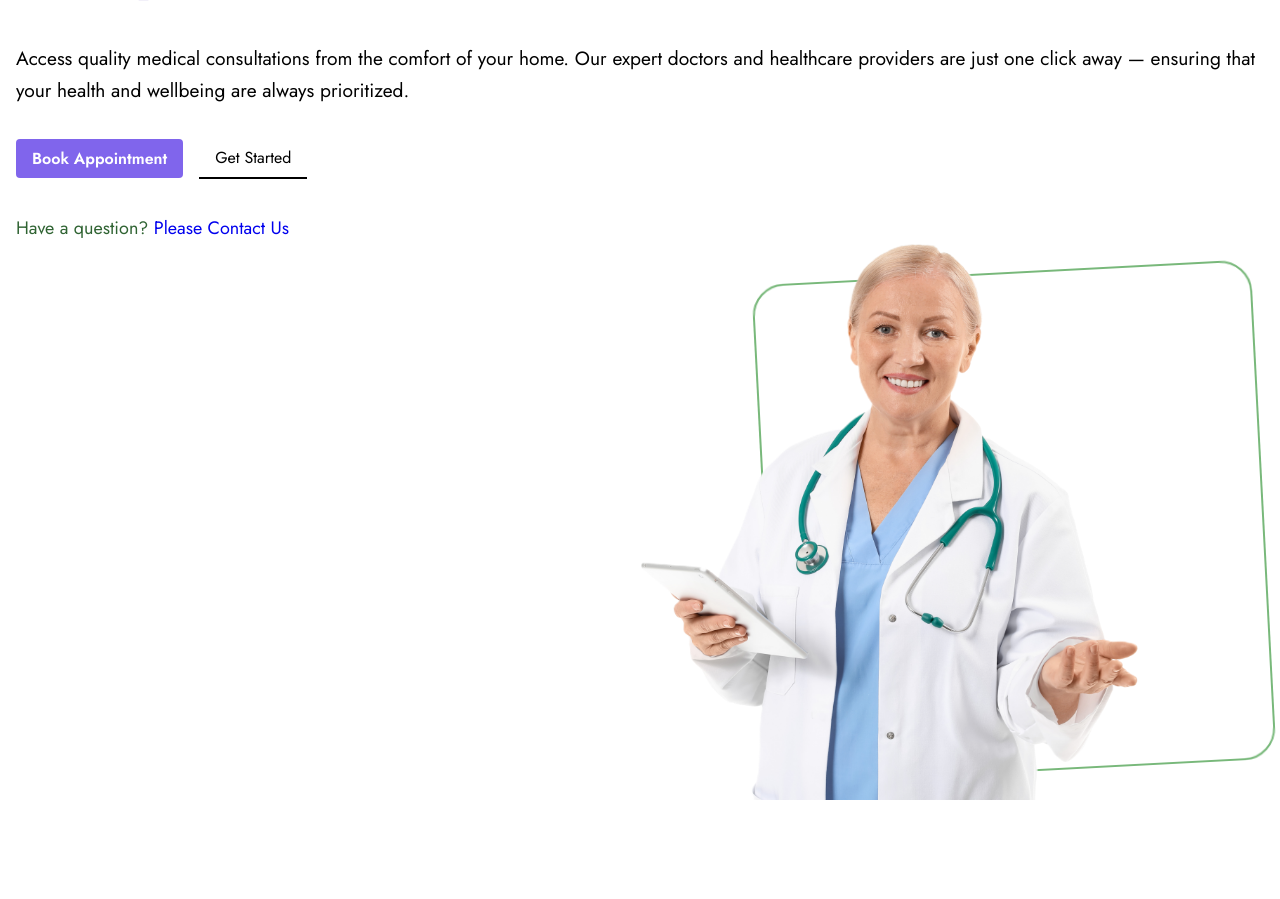
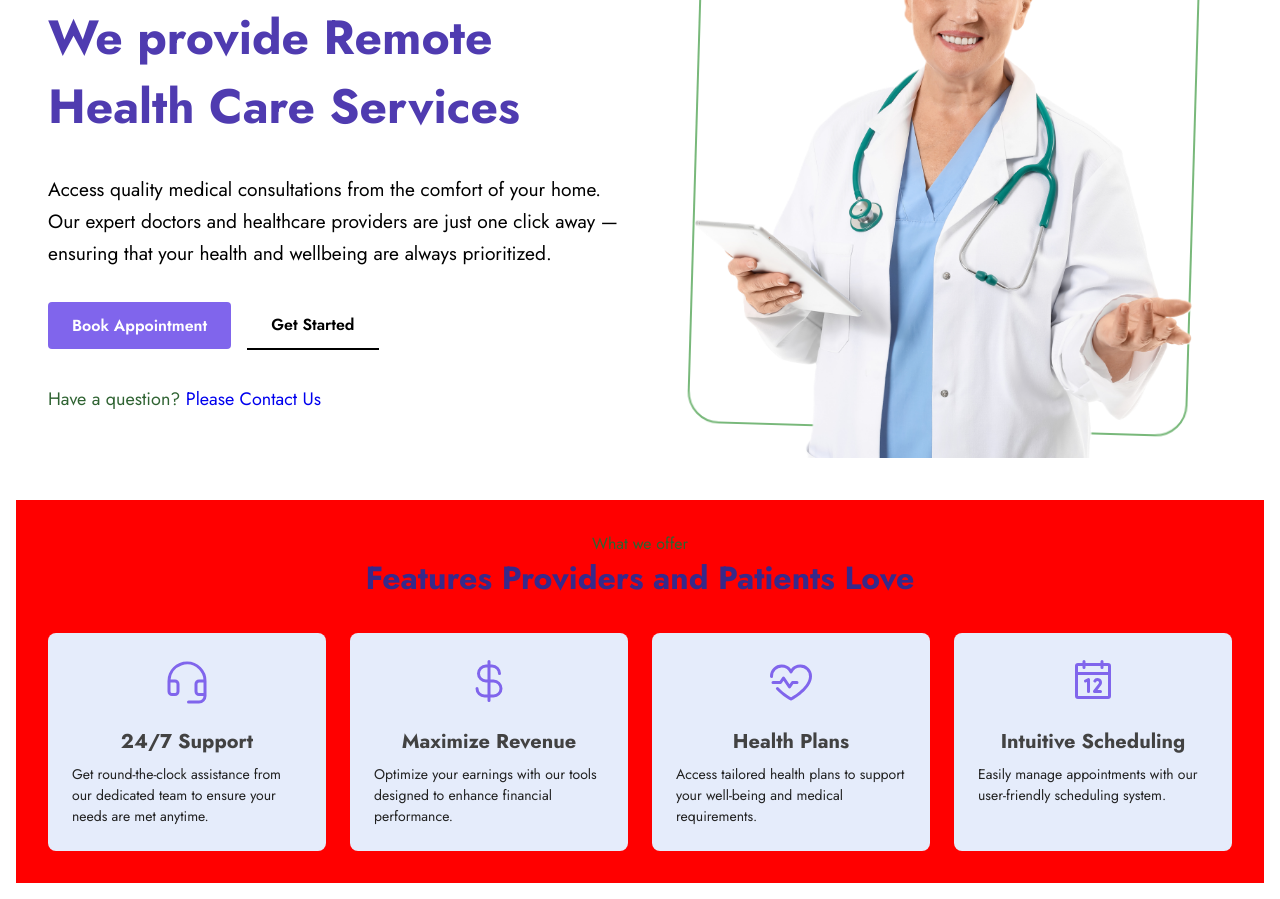
Before and after one commit to cobrianz/Beta-health, a React (Create React App) app: page / in a window 1280 px wide. Shown: the part 260-1159 px from the top of the page. Before the commit the page ends 1076 px from the top, so only its background shows below. Built offline with nearby package versions, Linux system fonts and the light colour scheme.

Commit message:
first commit

```diff
--- /dev/null
+++ b/src/Data/features.js
@@ -0,0 +1,35 @@
+import {
+  Headset,
+  CurrencyDollar,
+  Heartbeat,
+  Calendar,
+} from "@phosphor-icons/react";
+
+const featuresData = [
+  {
+    icon: <Headset size={48} color="#8065ec" />,
+    title: "24/7 Support",
+    description:
+      "Get round-the-clock assistance from our dedicated team to ensure your needs are met anytime.",
+  },
+  {
+    icon: <CurrencyDollar size={48} color="#8065ec" />,
+    title: "Maximize Revenue",
+    description:
+      "Optimize your earnings with our tools designed to enhance financial performance.",
+  },
+  {
+    icon: <Heartbeat size={48} color="#8065ec" />,
+    title: "Health Plans",
+    description:
+      "Access tailored health plans to support your well-being and medical requirements.",
+  },
+  {
+    icon: <Calendar size={48} color="#8065ec" />,
+    title: "Intuitive Scheduling",
+    description:
+      "Easily manage appointments with our user-friendly scheduling system.",
+  },
+];
+
+export default featuresData;
--- /dev/null
+++ b/src/components/Features.jsx
@@ -0,0 +1,21 @@
+import featuresData from "../Data/features";
+
+const Features = () => {
+  return (
+      <section className="features-section">
+          <span className="green">What we offer</span>
+      <h2>Features Providers and Patients Love</h2>
+      <div className="features-grid">
+        {featuresData.map((feature, index) => (
+          <div key={index} className="feature-card">
+            <div className="feature-icon">{feature.icon}</div>
+            <h3>{feature.title}</h3>
+            <p>{feature.description}</p>
+          </div>
+        ))}
+      </div>
+    </section>
+  );
+};
+
+export default Features;
--- a/src/index.css
+++ b/src/index.css
@@ -10,11 +10,8 @@
   list-style: none;
 }
 
-body{
-  font-family: 'Jost', sans-serif;
-}
-
 :root {
+  --bg-color: #E5ECFB;
   --black: #000000;
   --white: #ffffff;;
   --gray-400: #9e9e9e;
@@ -63,8 +60,12 @@ body{
   --spacing-xl: 32px;
 }
 
+body{
+  font-family: 'Jost', sans-serif;
+}
+
 .container {
-  max-width: 1800px;
+  max-width: 1600px;
   margin: 0 auto;
   padding: var(--spacing-md);
 }
@@ -133,10 +134,15 @@ body{
   justify-content: center;
 }
 
+/* HERO STYLING */
+
 .hero {
   min-height: 80vh;
   display: flex;
   flex-wrap: wrap;
+  gap: 2rem;
+  width: 100%;
+  padding: 2rem;
 }
 
 .hero-left {
@@ -144,24 +150,23 @@ body{
   display: flex;
   flex-direction: column;
   justify-content: center;
-  min-width: 500px;
   gap: var(--spacing-xl);
+  min-width: 300px;
 }
 
 .hero-left span {
   color: var(--green-700);
-  font-size: 18px;
+  font-size: 1.125rem;
 }
 
 .hero-left h1 {
-  font-size: 4rem;
-  color: var(--black);
+  font-size: 3rem;
   color: var(--slateblue-700);
 }
 
 .hero-left p {
   font-size: 1.2rem;
-  line-height: 32px;
+  line-height: 2rem;
 }
 
 .hero-right {
@@ -169,10 +174,13 @@ body{
   display: flex;
   align-items: center;
   justify-content: center;
+  position: relative;
 }
 
 .hero-right img {
-  width: 500px;
+  max-width: 500px;
+  width: 100%;
+  height: auto;
 }
 
 .btn-container {
@@ -181,32 +189,84 @@ body{
   align-items: center;
 }
 
-.btn.hero-btn{
+.btn {
+  padding: 0.75rem 1.5rem;
+  font-size: 1rem;
+  text-decoration: none;
+  border-radius: 0.25rem;
+  transition: background-color 0.3s ease;
+}
+
+.btn.hero-btn {
   background: transparent;
   color: var(--black);
-  font-weight: normal;
   border-bottom: 2px solid var(--black);
   border-radius: 0;
-
 }
 
 .hero-right-div {
+  width: 100%;
+  max-width: 500px;
+  height: 500px;
   border: 2px solid var(--green-400);
-  width: 500px;
-  height: 500px;
-  position: relative;
-  left: 50%;
-  transform: translateX(-50%);
-  animation: rotate 2s linear infinite;
+  border-radius: 2rem;
+  position: absolute;
   z-index: -1;
-  border-radius: 2rem;
+  animation: tilt 2s ease-in-out infinite;
 }
 
-@keyframes rotate {
-  0%{
-    transform: rotate(5deg);
-  }
-  100%{
-    transform: rotate(-5deg);
-  }
+@keyframes tilt {
+  0% { transform: rotate(5deg); }
+  50% { transform: rotate(-5deg); }
+  100% { transform: rotate(5deg); }
 }
+
+/* FEATURES SYTLING */
+
+
+.green {
+  color: var(--green-700);
+}
+.features-section {
+  padding: 2rem;
+  text-align: center;
+  background: red;
+}
+
+.features-section h2 {
+  font-size: 2rem;
+  margin-bottom: 2rem;
+  color: var(--slateblue-800);
+}
+
+.features-grid {
+  display: grid;
+  grid-template-columns: repeat(auto-fit, minmax(250px, 1fr));
+  gap: 1.5rem;
+  max-width: 1200px;
+  margin: 0 auto;
+}
+
+.feature-card {
+  background-color: var(--bg-color);
+  padding: 1.5rem;
+  border-radius: 0.5rem;
+}
+
+.feature-icon {
+  margin-bottom: 1rem;
+  color: var(--slateblue-500);
+}
+
+.feature-card h3 {
+  font-size: 1.25rem;
+  color: var(--gray-700);
+  margin-bottom: 0.5rem;
+}
+
+.feature-card p {
+  font-size: 0.875rem;
+  color: var(--gray-800);
+  line-height: 1.5;
+  text-align: left;
+}
--- a/src/pages/Home.jsx
+++ b/src/pages/Home.jsx
@@ -1,8 +1,10 @@
+import Features from '../components/Features';
 import Hero from '../components/hero';
 const Home = () => {
   return (
     <div className='container'>
       <Hero />
+      <Features />
     </div>
   );
 };
```
